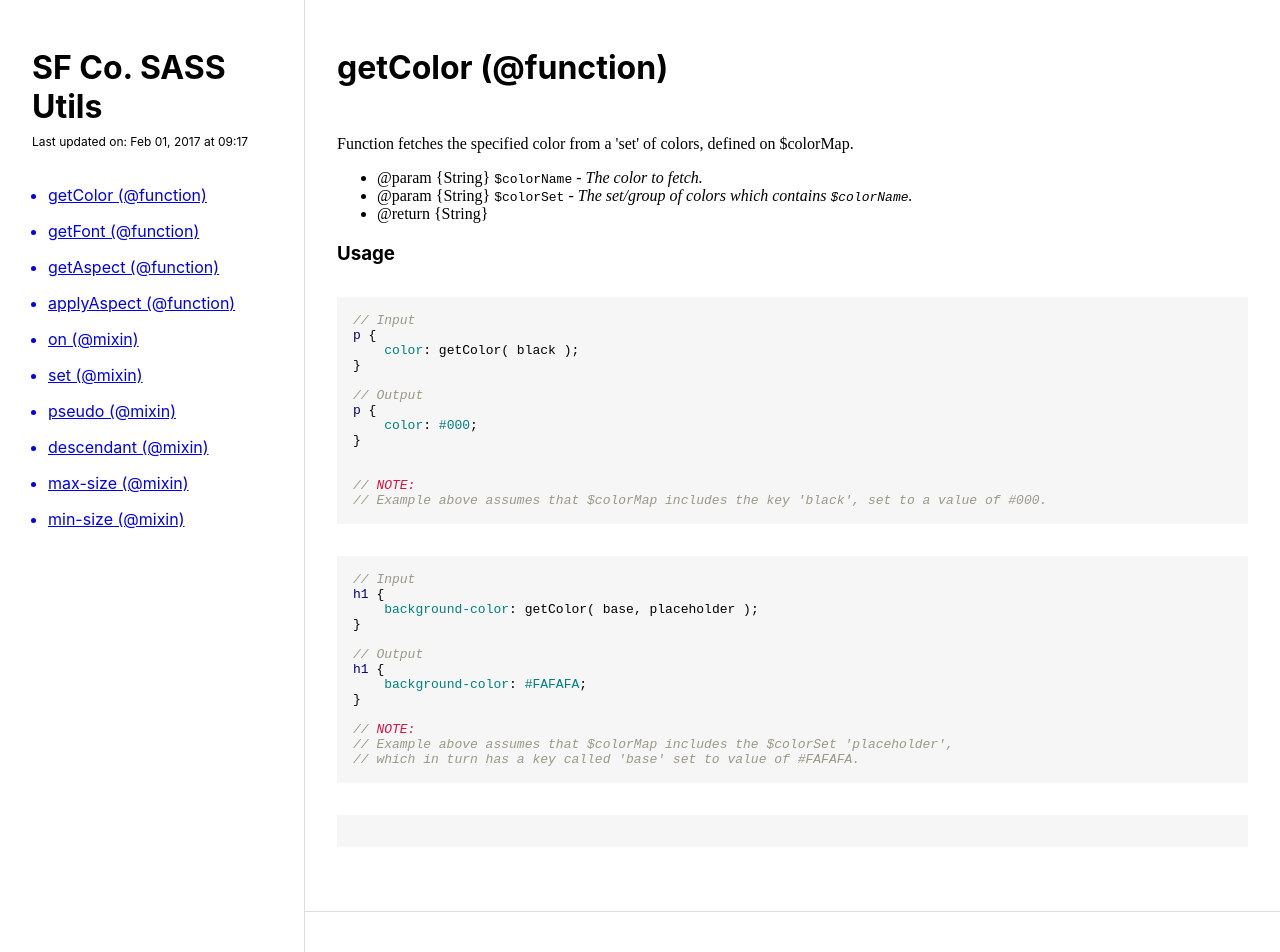
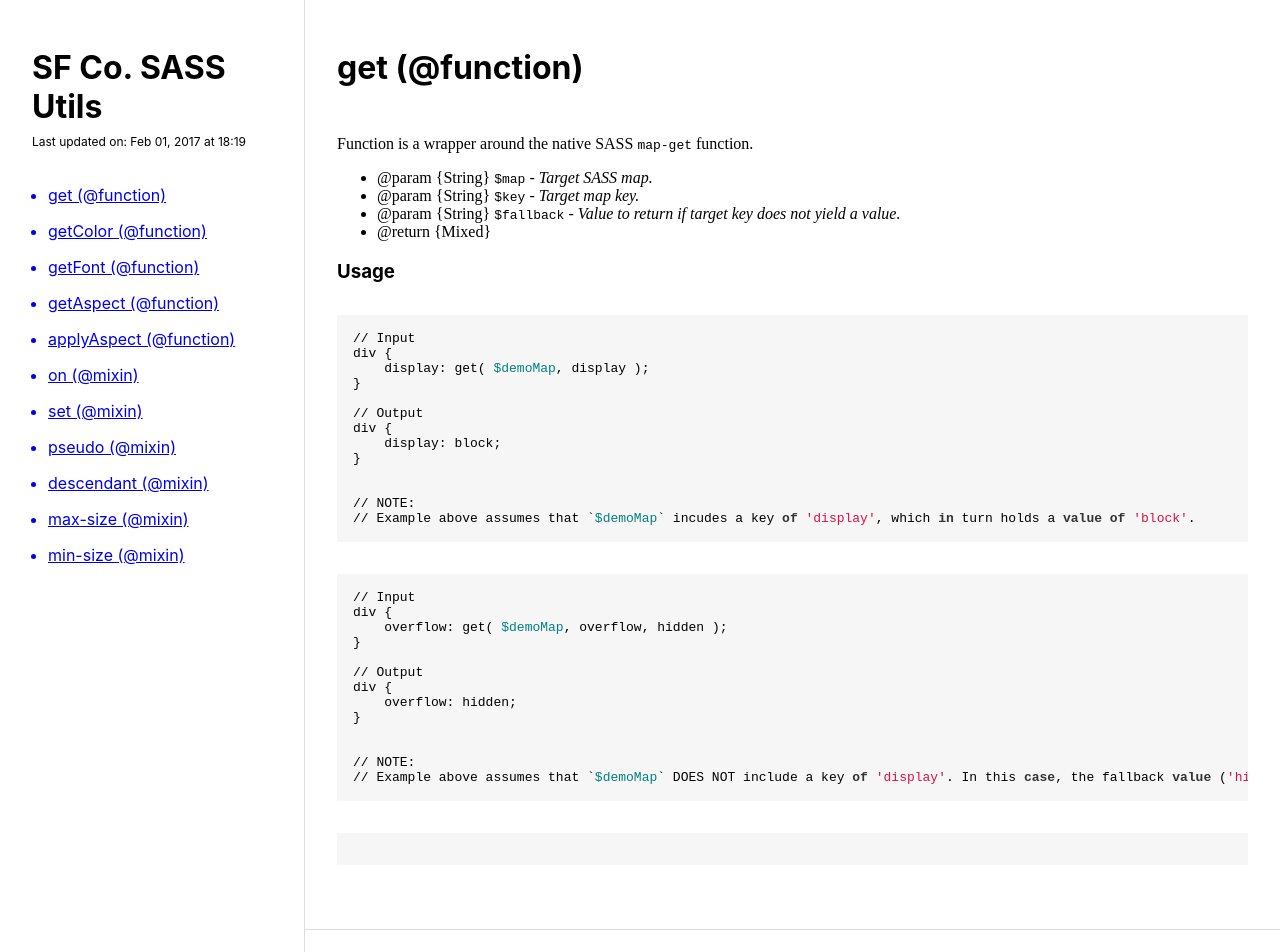
Before and after one commit to jrmykolyn/sfco-sass-utils, a website: page docs/index.html in a window 1280 px wide and 2400 px high. Shown: the top 952 px of the page. Drawn offline with Linux system fonts and the light colour scheme.

Commit message:
Added documentation for 'get' function; re-compiled docs.

```diff
--- a/docs/index.html
+++ b/docs/index.html
@@ -10,12 +10,20 @@
     <nav class="psg-menu">
       <h1 class="psg-projectName">SF Co. SASS Utils</h1>
 
-      <p class="psg-updatedTime">Last updated on: <time>Feb 01, 2017 at 09:17</time></p>
+      <p class="psg-updatedTime">Last updated on: <time>Feb 01, 2017 at 18:19</time></p>
       <ul class="psg-componentList">
 
 
 
             <a href="#psg-link-0" class="psg-componentList-item">
+              <li>
+                get (@function)
+              </li>
+            </a>
+
+
+
+            <a href="#psg-link-1" class="psg-componentList-item">
               <li>
                 getColor (@function)
               </li>
@@ -23,7 +31,7 @@
 
 
 
-            <a href="#psg-link-1" class="psg-componentList-item">
+            <a href="#psg-link-2" class="psg-componentList-item">
               <li>
                 getFont (@function)
               </li>
@@ -31,7 +39,7 @@
 
 
 
-            <a href="#psg-link-2" class="psg-componentList-item">
+            <a href="#psg-link-3" class="psg-componentList-item">
               <li>
                 getAspect (@function)
               </li>
@@ -39,7 +47,7 @@
 
 
 
-            <a href="#psg-link-3" class="psg-componentList-item">
+            <a href="#psg-link-4" class="psg-componentList-item">
               <li>
                 applyAspect (@function)
               </li>
@@ -47,7 +55,7 @@
 
 
 
-            <a href="#psg-link-4" class="psg-componentList-item">
+            <a href="#psg-link-5" class="psg-componentList-item">
               <li>
                 on (@mixin)
               </li>
@@ -55,7 +63,7 @@
 
 
 
-            <a href="#psg-link-5" class="psg-componentList-item">
+            <a href="#psg-link-6" class="psg-componentList-item">
               <li>
                 set (@mixin)
               </li>
@@ -63,7 +71,7 @@
 
 
 
-            <a href="#psg-link-6" class="psg-componentList-item">
+            <a href="#psg-link-7" class="psg-componentList-item">
               <li>
                 pseudo (@mixin)
               </li>
@@ -71,7 +79,7 @@
 
 
 
-            <a href="#psg-link-7" class="psg-componentList-item">
+            <a href="#psg-link-8" class="psg-componentList-item">
               <li>
                 descendant (@mixin)
               </li>
@@ -79,7 +87,7 @@
 
 
 
-            <a href="#psg-link-8" class="psg-componentList-item">
+            <a href="#psg-link-9" class="psg-componentList-item">
               <li>
                 max-size (@mixin)
               </li>
@@ -87,7 +95,7 @@
 
 
 
-            <a href="#psg-link-9" class="psg-componentList-item">
+            <a href="#psg-link-10" class="psg-componentList-item">
               <li>
                 min-size (@mixin)
               </li>
@@ -102,7 +110,54 @@
 
 
           <section class="psg-component">
-            <h2 id="psg-link-0" class="psg-componentTitle">getColor (@function)</h2>
+            <h2 id="psg-link-0" class="psg-componentTitle">get (@function)</h2>
+            <div class="psg-contents">
+              <div class="psg-contents-html">
+                <p>Function is a wrapper around the native SASS <code>map-get</code> function.</p>
+<ul>
+<li>@param {String} <code>$map</code> - <em>Target SASS map.</em></li>
+<li>@param {String} <code>$key</code> - <em>Target map key.</em></li>
+<li>@param {String} <code>$fallback</code> - <em>Value to return if target key does not yield a value.</em></li>
+<li>@return {Mixed}</li>
+</ul>
+<h3 id="usage">Usage</h3>
+<pre><code>// Input
+div {
+    display: get( <span class="hljs-variable">$demoMap</span>, display );
+}
+
+// Output
+div {
+    display: block;
+}
+
+
+// NOTE:
+// Example above assumes that `<span class="hljs-variable">$demoMap</span>` incudes a key <span class="hljs-keyword">of</span> <span class="hljs-string">'display'</span>, which <span class="hljs-keyword">in</span> turn holds a <span class="hljs-keyword">value</span> <span class="hljs-keyword">of</span> <span class="hljs-string">'block'</span>.
+</code></pre><pre><code>// Input
+div {
+    overflow: get( <span class="hljs-variable">$demoMap</span>, overflow, hidden );
+}
+
+// Output
+div {
+    overflow: hidden;
+}
+
+
+// NOTE:
+// Example above assumes that `<span class="hljs-variable">$demoMap</span>` DOES NOT include a key <span class="hljs-keyword">of</span> <span class="hljs-string">'display'</span>. In this <span class="hljs-keyword">case</span>, the fallback <span class="hljs-keyword">value</span> (<span class="hljs-string">'hidden'</span>) is returned.
+</code></pre>
+              </div>
+              <div class="psg-contents-rule">
+                <pre><code class="lang-css"></code></pre>
+              </div>
+            </div>
+          </section>
+          <hr class="psg-separator">
+
+          <section class="psg-component">
+            <h2 id="psg-link-1" class="psg-componentTitle">getColor (@function)</h2>
             <div class="psg-contents">
               <div class="psg-contents-html">
                 <p>Function fetches the specified color from a &#39;set&#39; of colors, defined on $colorMap.</p>
@@ -148,7 +203,7 @@
           <hr class="psg-separator">
 
           <section class="psg-component">
-            <h2 id="psg-link-1" class="psg-componentTitle">getFont (@function)</h2>
+            <h2 id="psg-link-2" class="psg-componentTitle">getFont (@function)</h2>
             <div class="psg-contents">
               <div class="psg-contents-html">
                 <p>Function fetches the specified font from a &#39;set&#39; of fonts, defined on $fontMap.</p>
@@ -195,7 +250,7 @@
           <hr class="psg-separator">
 
           <section class="psg-component">
-            <h2 id="psg-link-2" class="psg-componentTitle">getAspect (@function)</h2>
+            <h2 id="psg-link-3" class="psg-componentTitle">getAspect (@function)</h2>
             <div class="psg-contents">
               <div class="psg-contents-html">
                 <p>Given a set of 2x numbers (<code>$dims</code>), function returns their relationship as either an integer or floating point number.</p>
@@ -235,7 +290,7 @@
           <hr class="psg-separator">
 
           <section class="psg-component">
-            <h2 id="psg-link-3" class="psg-componentTitle">applyAspect (@function)</h2>
+            <h2 id="psg-link-4" class="psg-componentTitle">applyAspect (@function)</h2>
             <div class="psg-contents">
               <div class="psg-contents-html">
                 <p>Given a set of 2x numbers (<code>$dims</code>) and a value (<code>$value</code>), function applies the aspect ratio to the value and returns the result.</p>
@@ -266,7 +321,7 @@
           <hr class="psg-separator">
 
           <section class="psg-component">
-            <h2 id="psg-link-4" class="psg-componentTitle">on (@mixin)</h2>
+            <h2 id="psg-link-5" class="psg-componentTitle">on (@mixin)</h2>
             <div class="psg-contents">
               <div class="psg-contents-html">
                 <p>For each valid &#39;state&#39; (eg. pseduo-selector) received via the <code>$states</code> argument,
@@ -305,7 +360,7 @@
           <hr class="psg-separator">
 
           <section class="psg-component">
-            <h2 id="psg-link-5" class="psg-componentTitle">set (@mixin)</h2>
+            <h2 id="psg-link-6" class="psg-componentTitle">set (@mixin)</h2>
             <div class="psg-contents">
               <div class="psg-contents-html">
                 <p>Mixin creates 1x declaration for each item in a list of properties (<code>$props</code>).
@@ -345,7 +400,7 @@
           <hr class="psg-separator">
 
           <section class="psg-component">
-            <h2 id="psg-link-6" class="psg-componentTitle">pseudo (@mixin)</h2>
+            <h2 id="psg-link-7" class="psg-componentTitle">pseudo (@mixin)</h2>
             <div class="psg-contents">
               <div class="psg-contents-html">
                 <p>For each valid pseudo element received via the <code>$elements</code> argument,
@@ -382,7 +437,7 @@
           <hr class="psg-separator">
 
           <section class="psg-component">
-            <h2 id="psg-link-7" class="psg-componentTitle">descendant (@mixin)</h2>
+            <h2 id="psg-link-8" class="psg-componentTitle">descendant (@mixin)</h2>
             <div class="psg-contents">
               <div class="psg-contents-html">
                 <p>For each valid &#39;descendant keyword&#39; received via the <code>$descendants</code> argument,
@@ -416,7 +471,7 @@
           <hr class="psg-separator">
 
           <section class="psg-component">
-            <h2 id="psg-link-8" class="psg-componentTitle">max-size (@mixin)</h2>
+            <h2 id="psg-link-9" class="psg-componentTitle">max-size (@mixin)</h2>
             <div class="psg-contents">
               <div class="psg-contents-html">
                 <p>Mixin allows for quick setting of the <code>max-width</code> and <code>max-height</code> properties on a given element.</p>
@@ -456,7 +511,7 @@
           <hr class="psg-separator">
 
           <section class="psg-component">
-            <h2 id="psg-link-9" class="psg-componentTitle">min-size (@mixin)</h2>
+            <h2 id="psg-link-10" class="psg-componentTitle">min-size (@mixin)</h2>
             <div class="psg-contents">
               <div class="psg-contents-html">
                 <p>Mixin allows for quick setting of the <code>min-width</code> and <code>min-height</code> properties on a given element.</p>
```
Also changed, not shown: functions/get/_get.scss (+44 -0 lines).
